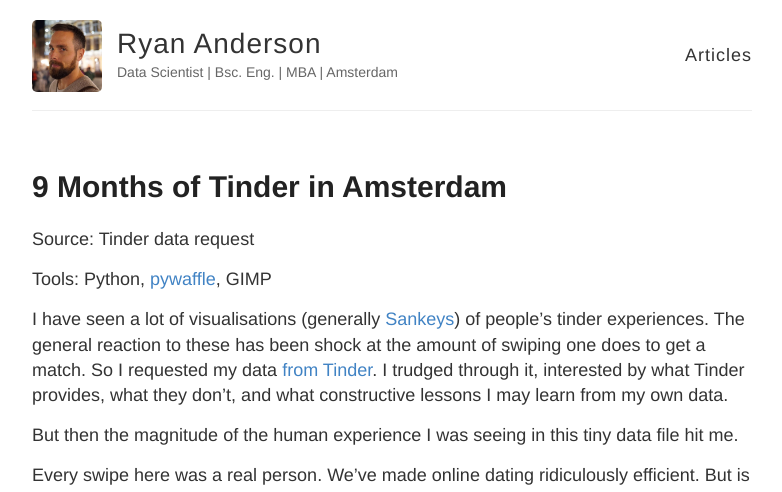
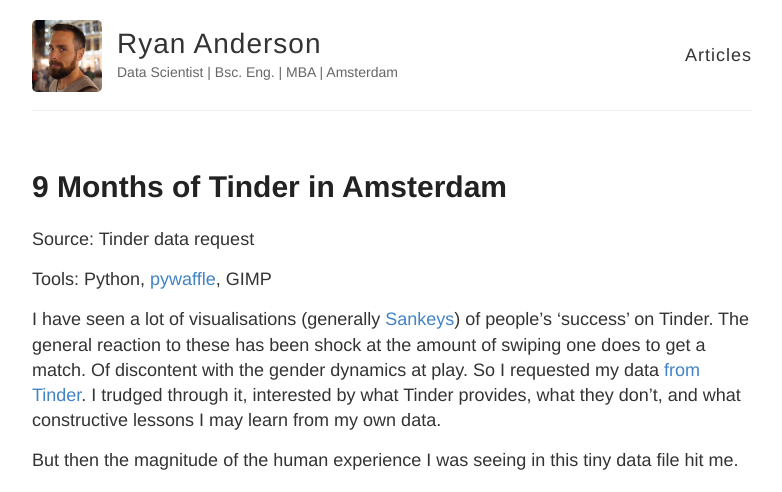
Before and after one commit to ryan-anderson-ds/ryan-anderson-ds.github.io, a Jekyll site: the page built from _posts/2019-07-24-9-Months-Tinder-Amsterdam.md, in a window 1280 px wide. Shown: the top 492 px of the page, without its empty margins (248-1030 px from the left). Built offline with Jekyll 4.4.1, drawn with Linux system fonts in a browser that asks for light colours.

Commit message:
Update 2019-07-24-9-Months-Tinder-Amsterdam.md

```diff
--- a/_posts/2019-07-24-9-Months-Tinder-Amsterdam.md
+++ b/_posts/2019-07-24-9-Months-Tinder-Amsterdam.md
@@ -7,7 +7,7 @@
 
 Tools: Python, [pywaffle](https://github.com/ligyxy/PyWaffle), GIMP
 
-I have seen a lot of visualisations (generally [Sankeys](https://en.wikipedia.org/wiki/Sankey_diagram)) of people's tinder experiences. The general reaction to these has been shock at the amount of swiping one does to get a match. So I requested my data [from Tinder](https://account.gotinder.com/data). I trudged through it, interested by what Tinder provides, what they don't, and what constructive lessons I may learn from my own data.
+I have seen a lot of visualisations (generally [Sankeys](https://en.wikipedia.org/wiki/Sankey_diagram)) of people's 'success' on Tinder. The general reaction to these has been shock at the amount of swiping one does to get a match. Of discontent with the gender dynamics at play. So I requested my data [from Tinder](https://account.gotinder.com/data). I trudged through it, interested by what Tinder provides, what they don't, and what constructive lessons I may learn from my own data.
 
 But then the magnitude of the human experience I was seeing in this tiny data file hit me.
 
```
